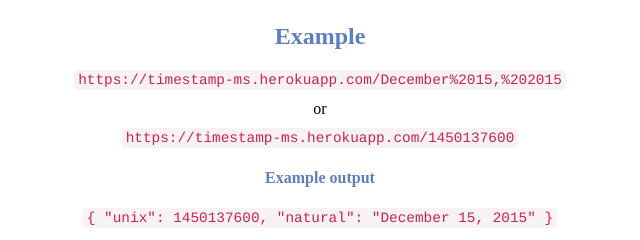
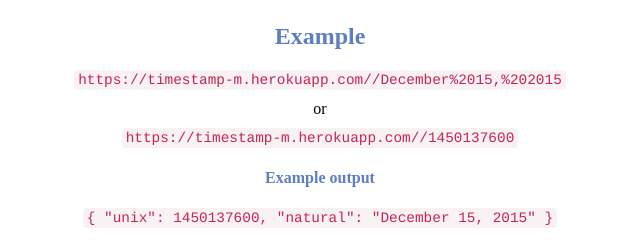
Before and after one commit to kevinnorris/timestamp-serv, a website: page index.html in a window 1280 px wide. Shown: the part 141-381 px from the top of the page, 320-960 px from the left. Drawn offline with Linux system fonts and the light colour scheme; a web font is replaced by a local one.

Commit message:
updated example url's

```diff
--- a/index.html
+++ b/index.html
@@ -13,9 +13,9 @@
             </h1>
             <p>Add a Unix timestamp or natural language date as a parameter to this url and this service will respond with a JSON object that contains the Unix timestamp and natural language form of the date give.</p>
             <h2 class="header">Example</h2>
-            <code>https://timestamp-ms.herokuapp.com/December%2015,%202015</code>
+            <code>https://timestamp-m.herokuapp.com//December%2015,%202015</code>
             <p>or</p>
-            <code>https://timestamp-ms.herokuapp.com/1450137600</code>
+            <code>https://timestamp-m.herokuapp.com//1450137600</code>
             <h4 class="header">Example output</h4>
             <code>
                 {
```
